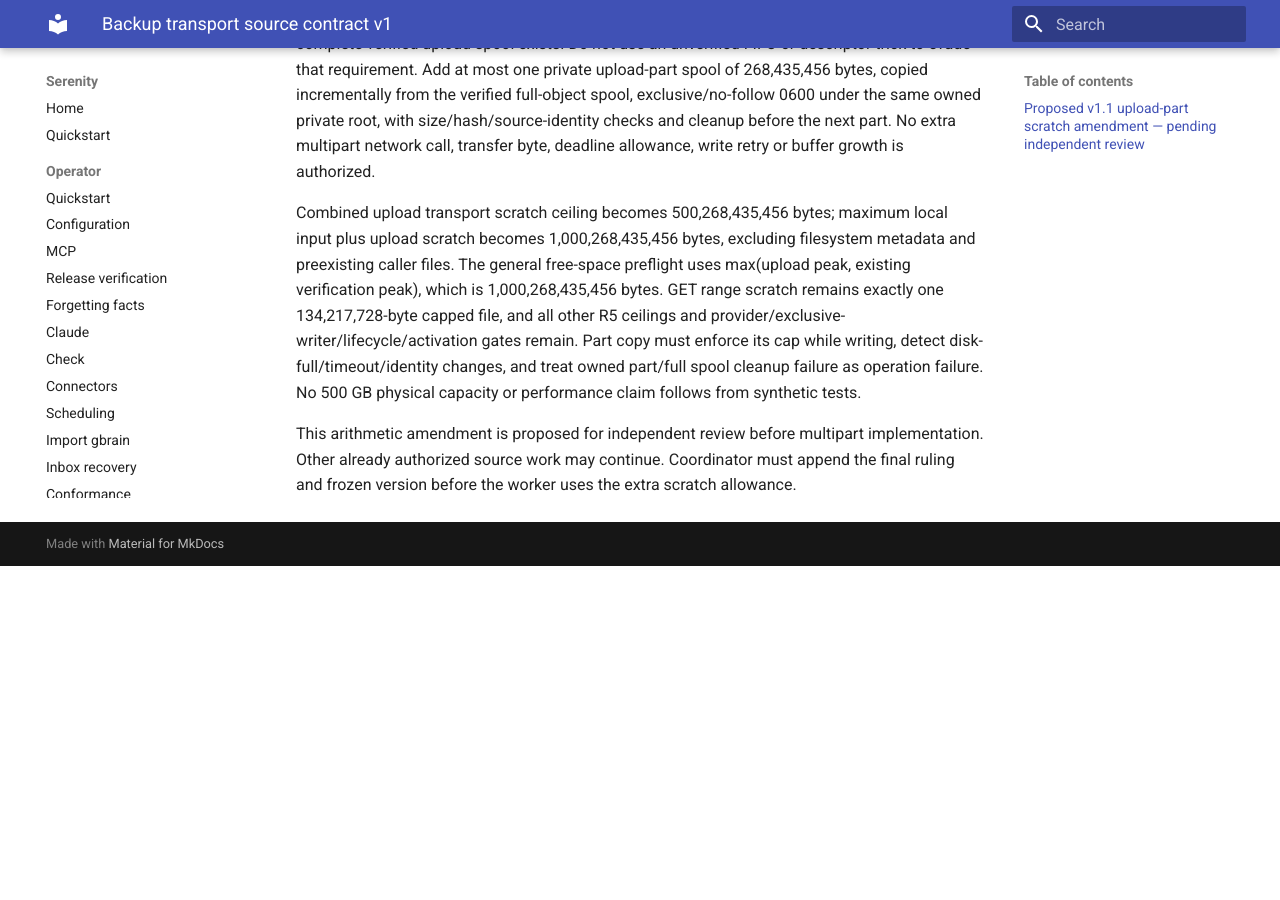
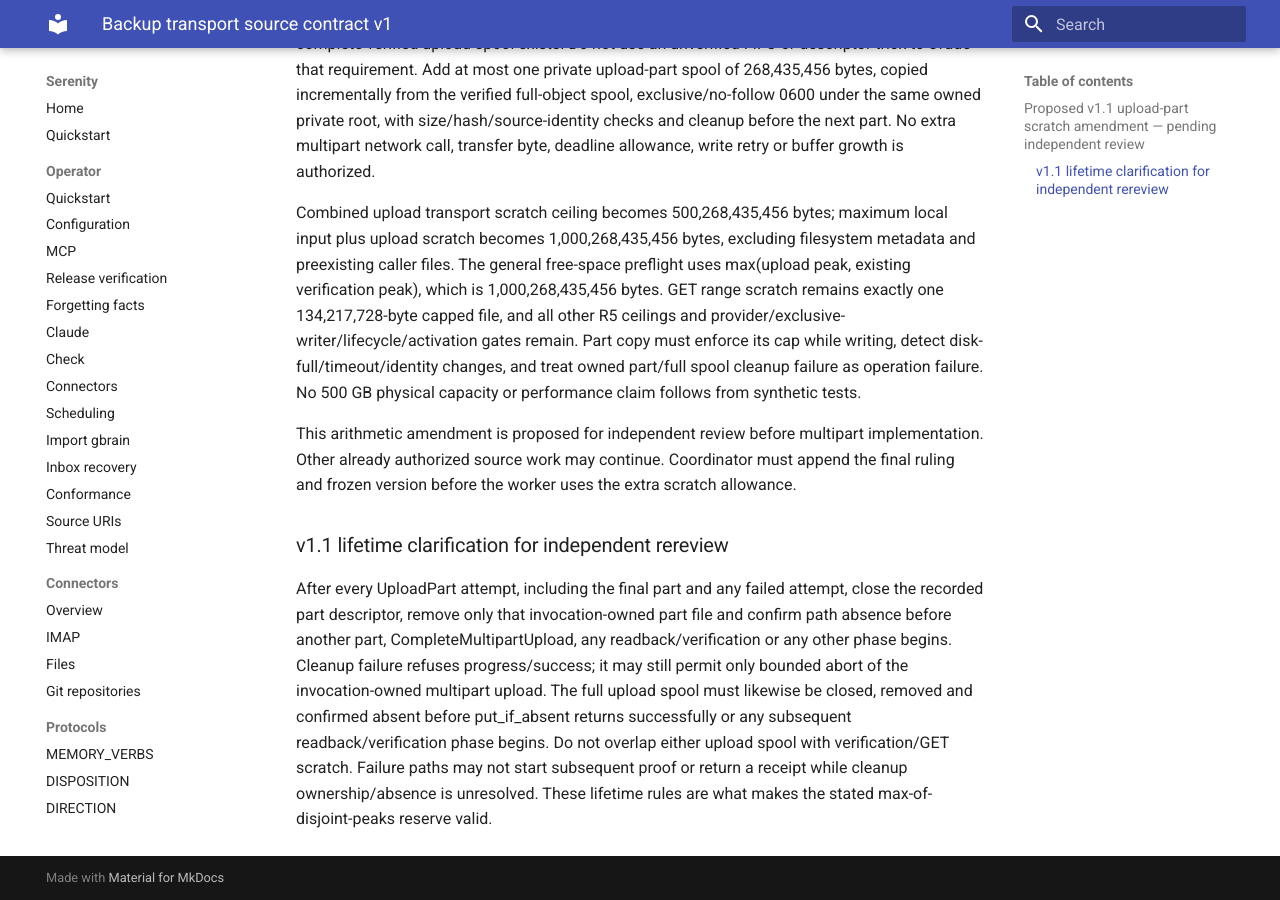
Before and after one commit to sirerun/serenity, an MkDocs documentation site: the page built from docs/plans/t23-52-backup-transport-source-assignment-2026-10-02.md, in a window 1280 px wide and 900 px high, scrolled down 1548 px. Built offline with MkDocs 1.6.1 and Material for MkDocs 9.7.7, drawn with Linux system fonts in a browser that asks for light colours; before the commit the page ends 2114 px from its top, so only the background shows below that.

Commit message:
docs: bind multipart scratch cleanup to disjoint phase peaks

```diff
--- a/docs/plans/t23-52-backup-transport-source-assignment-2026-10-02.md
+++ b/docs/plans/t23-52-backup-transport-source-assignment-2026-10-02.md
@@ -21,3 +21,7 @@ The real CLI's file-backed upload-part body needs a separate bounded part file w
 Combined upload transport scratch ceiling becomes 500,268,435,456 bytes; maximum local input plus upload scratch becomes 1,000,268,435,456 bytes, excluding filesystem metadata and preexisting caller files. The general free-space preflight uses max(upload peak, existing verification peak), which is 1,000,268,435,456 bytes. GET range scratch remains exactly one 134,217,728-byte capped file, and all other R5 ceilings and provider/exclusive-writer/lifecycle/activation gates remain. Part copy must enforce its cap while writing, detect disk-full/timeout/identity changes, and treat owned part/full spool cleanup failure as operation failure. No 500 GB physical capacity or performance claim follows from synthetic tests.
 
 This arithmetic amendment is proposed for independent review before multipart implementation. Other already authorized source work may continue. Coordinator must append the final ruling and frozen version before the worker uses the extra scratch allowance.
+
+### v1.1 lifetime clarification for independent rereview
+
+After every UploadPart attempt, including the final part and any failed attempt, close the recorded part descriptor, remove only that invocation-owned part file and confirm path absence before another part, CompleteMultipartUpload, any readback/verification or any other phase begins. Cleanup failure refuses progress/success; it may still permit only bounded abort of the invocation-owned multipart upload. The full upload spool must likewise be closed, removed and confirmed absent before put_if_absent returns successfully or any subsequent readback/verification phase begins. Do not overlap either upload spool with verification/GET scratch. Failure paths may not start subsequent proof or return a receipt while cleanup ownership/absence is unresolved. These lifetime rules are what makes the stated max-of-disjoint-peaks reserve valid.
```
